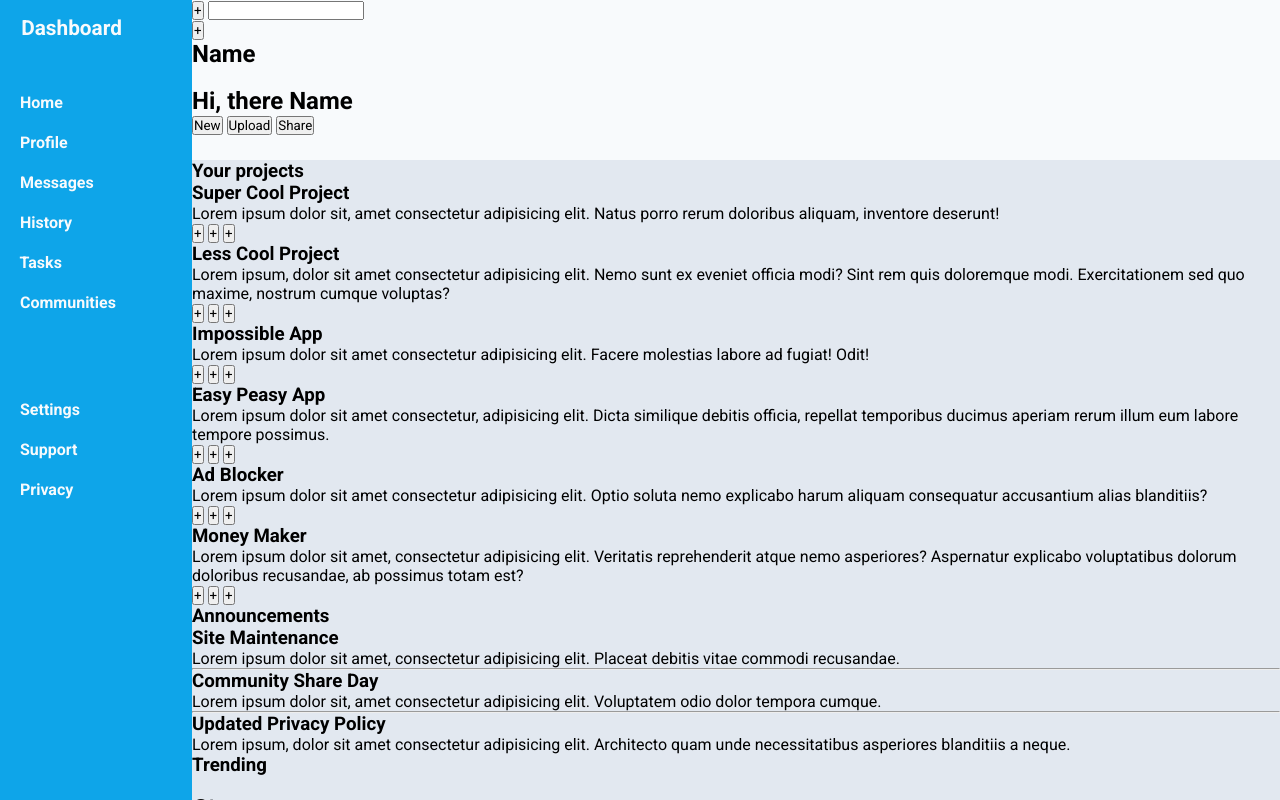
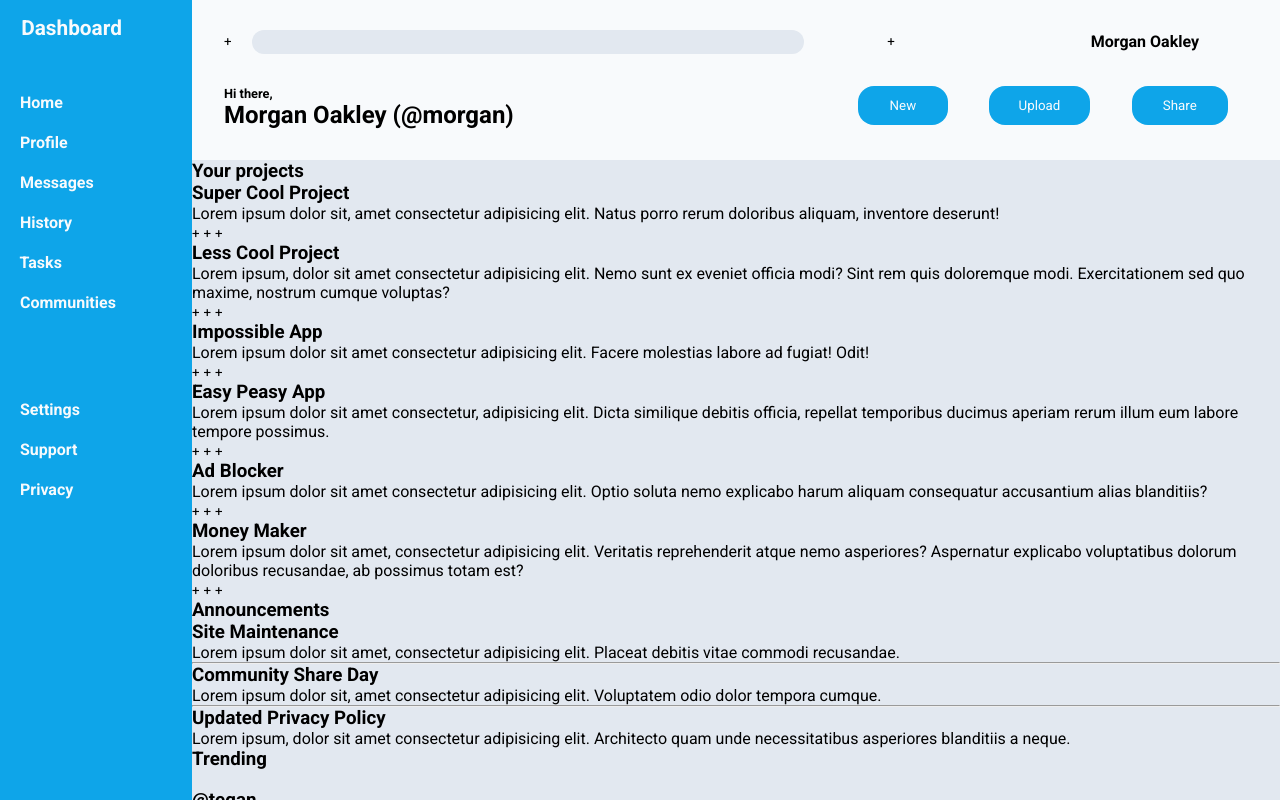
Before and after one commit to Lits00/TOP-Dashboard, a plain HTML site: page index.html in a window 1280 px wide. Drawn offline with Linux system fonts and the light colour scheme.

Commit message:
Modified header section

```diff
--- a/index.html
+++ b/index.html
@@ -13,31 +13,29 @@
         <!-- HEADER -->
         <section class="header">
 
-            <div class="top">
             <div class="top-left">
-                    <button class="search-button"><img src="" alt="">+</button>
+                <button class="btn search-btn"><img src="" alt="">+</button>
                 <input type="search" name="searchbar" id="searchbar">
             </div>
 
             <div class="top-right">
-                    <button class="notification"><img src="" alt="">+</button>
+                <button class="btn notification"><img src="" alt="">+</button>
                 <img src="" alt="" class="profile-pic">
-                    <h2 class="profile-name">Name</h2>
-                </div>
+                <h2 class="profile-name1">Morgan Oakley</h2>
             </div>
 
-            <div class="left">
+            <div class="bottom-left">
                 <img src="" alt="" class="profile-pic">
-                <h2 class="profile-name">
-                    <span class="greetings">Hi, there</span>
-                    Name
+                <h2 class="profile-name2">
+                    <span class="greetings">Hi there,</span>
+                    Morgan Oakley (@morgan)
                 </h2>
             </div>
 
-            <div class="right">
-                <button>New</button>
-                <button>Upload</button>
-                <button>Share</button>
+            <div class="bottom-right">
+                <button class="btn header-btn">New</button>
+                <button class="btn header-btn">Upload</button>
+                <button class="btn header-btn">Share</button>
             </div>
 
         </section>
@@ -53,42 +51,42 @@
             </div>
 
             <div class="selections">
-                <button class="side-btn">
+                <button class="btn side-btn">
                     <span class="dashboard-icons"><img src="" alt=""></span>
                     Home
                 </button>
-                <button class="side-btn">
+                <button class="btn side-btn">
                     <span class="dashboard-icons"><img src="" alt=""></span>
                     Profile
                 </button>
-                <button class="side-btn">
+                <button class="btn side-btn">
                     <span class="dashboard-icons"><img src="" alt=""></span>
                     Messages
                 </button>
-                <button class="side-btn">
+                <button class="btn side-btn">
                     <span class="dashboard-icons"><img src="" alt=""></span>
                     History
                 </button>
-                <button class="side-btn">
+                <button class="btn side-btn">
                     <span class="dashboard-icons"><img src="" alt=""></span>
                     Tasks
                 </button>
-                <button class="side-btn">
+                <button class="btn side-btn">
                     <span class="dashboard-icons"><img src="" alt=""></span>
                     Communities
                 </button>
             </div>
 
             <div class="settings">
-                <button class="side-btn">
+                <button class="btn side-btn">
                     <span class="dashboard-icons"><img src="" alt=""></span>
                     Settings
                 </button>
-                <button class="side-btn">
+                <button class="btn side-btn">
                     <span class="dashboard-icons"><img src="" alt=""></span>
                     Support
                 </button>
-                <button class="side-btn">
+                <button class="btn side-btn">
                     <span class="dashboard-icons"><img src="" alt=""></span>
                     Privacy
                 </button>
@@ -109,9 +107,9 @@
                         <h3 class="project-name">Super Cool Project</h3>
                         <p class="project-txt">Lorem ipsum dolor sit, amet consectetur adipisicing elit. Natus porro rerum doloribus aliquam, inventore deserunt!</p>
                         <div class="project-btns">
-                            <button class="project-btn star"><img src="" alt="">+</button>
-                            <button class="project-btn view"><img src="" alt="">+</button>
-                            <button class="project-btn share"><img src="" alt="">+</button>
+                            <button class="btn project-btn star"><img src="" alt="">+</button>
+                            <button class="btn project-btn view"><img src="" alt="">+</button>
+                            <button class="btn project-btn share"><img src="" alt="">+</button>
                         </div>
                     </div>
 
@@ -119,9 +117,9 @@
                         <h3 class="project-name">Less Cool Project</h3>
                         <p class="project-txt">Lorem ipsum, dolor sit amet consectetur adipisicing elit. Nemo sunt ex eveniet officia modi? Sint rem quis doloremque modi. Exercitationem sed quo maxime, nostrum cumque voluptas?</p>
                         <div class="project-btns">
-                            <button class="project-btn star"><img src="" alt="">+</button>
-                            <button class="project-btn view"><img src="" alt="">+</button>
-                            <button class="project-btn share"><img src="" alt="">+</button>
+                            <button class="btn project-btn star"><img src="" alt="">+</button>
+                            <button class="btn project-btn view"><img src="" alt="">+</button>
+                            <button class="btn project-btn share"><img src="" alt="">+</button>
                         </div>
                     </div>
 
@@ -129,9 +127,9 @@
                         <h3 class="project-name">Impossible App</h3>
                         <p class="project-txt">Lorem ipsum dolor sit amet consectetur adipisicing elit. Facere molestias labore ad fugiat! Odit!</p>
                         <div class="project-btns">
-                            <button class="project-btn star"><img src="" alt="">+</button>
-                            <button class="project-btn view"><img src="" alt="">+</button>
-                            <button class="project-btn share"><img src="" alt="">+</button>
+                            <button class="btn project-btn star"><img src="" alt="">+</button>
+                            <button class="btn project-btn view"><img src="" alt="">+</button>
+                            <button class="btn project-btn share"><img src="" alt="">+</button>
                         </div>
                     </div>
 
@@ -139,9 +137,9 @@
                         <h3 class="project-name">Easy Peasy App</h3>
                         <p class="project-txt">Lorem ipsum dolor sit amet consectetur, adipisicing elit. Dicta similique debitis officia, repellat temporibus ducimus aperiam rerum illum eum labore tempore possimus.</p>
                         <div class="project-btns">
-                            <button class="project-btn star"><img src="" alt="">+</button>
-                            <button class="project-btn view"><img src="" alt="">+</button>
-                            <button class="project-btn share"><img src="" alt="">+</button>
+                            <button class="btn project-btn star"><img src="" alt="">+</button>
+                            <button class="btn project-btn view"><img src="" alt="">+</button>
+                            <button class="btn project-btn share"><img src="" alt="">+</button>
                         </div>
                     </div>
 
@@ -149,9 +147,9 @@
                         <h3 class="project-name">Ad Blocker</h3>
                         <p class="project-txt">Lorem ipsum dolor sit amet consectetur adipisicing elit. Optio soluta nemo explicabo harum aliquam consequatur accusantium alias blanditiis?</p>
                         <div class="project-btns">
-                            <button class="project-btn star"><img src="" alt="">+</button>
-                            <button class="project-btn view"><img src="" alt="">+</button>
-                            <button class="project-btn share"><img src="" alt="">+</button>
+                            <button class="btn project-btn star"><img src="" alt="">+</button>
+                            <button class="btn project-btn view"><img src="" alt="">+</button>
+                            <button class="btn project-btn share"><img src="" alt="">+</button>
                         </div>
                     </div>
 
@@ -159,9 +157,9 @@
                         <h3 class="project-name">Money Maker</h3>
                         <p class="project-txt">Lorem ipsum dolor sit amet, consectetur adipisicing elit. Veritatis reprehenderit atque nemo asperiores? Aspernatur explicabo voluptatibus dolorum doloribus recusandae, ab possimus totam est?</p>
                         <div class="project-btns">
-                            <button class="project-btn star"><img src="" alt="">+</button>
-                            <button class="project-btn view"><img src="" alt="">+</button>
-                            <button class="project-btn share"><img src="" alt="">+</button>
+                            <button class="btn project-btn star"><img src="" alt="">+</button>
+                            <button class="btn project-btn view"><img src="" alt="">+</button>
+                            <button class="btn project-btn share"><img src="" alt="">+</button>
                         </div>
                     </div>
 
--- a/style.css
+++ b/style.css
@@ -23,10 +23,76 @@ main{
     overflow: auto;
 }
 
+/* Button effects */
+.btn{
+    background-color: inherit;
+    border: none;
+    transition: transform 0.3s ease-in-out;
+}
+
+.btn:hover{
+    cursor: pointer;
+    transform: scale(1.2);
+}
+
 /* HEADER */
 .header{
     background-color: var(--white);
     grid-area: 1/2/2/3;
+    display: grid;
+    grid-template-columns: 60% 40%;
+    grid-template-rows: 40% 60%;
+    padding: 1rem 2rem;
+}
+
+.top-left{
+    grid-area: 1/1/2/2;
+    margin: auto 0;
+}
+
+#searchbar{
+    height: 1.5rem;
+    width: 90%;
+    border: none;
+    border-radius: 1rem;
+    background-color: var(--gray);
+    margin-left: 1rem;
+}
+
+.top-right{
+    grid-area: 1/2/2/3;
+    align-items: center;
+    justify-items: center;
+}
+
+.top-right, .bottom-right{
+    display: grid;
+    grid-template-columns: repeat(3, auto);
+}
+
+.bottom-right{
+    place-items: center;
+}
+
+.profile-name1{
+    font-size: 1rem;
+}
+
+.greetings{
+    font-size: .8rem;
+    display: block;
+}
+
+.profile-name2{
+    font-size: 1.5rem;
+}
+
+.header-btn{
+    background-color: var(--blue) !important;
+    border-radius: 1rem;
+    color: var(--white);
+    height: 50%;
+    width: 70%;
 }
 
 /* DASHBOARD */
@@ -53,18 +119,9 @@ main{
 }
 
 .side-btn{
-    background-color: inherit;
-    border: none;
     color: var(--white);
     font-weight: bold;
     font-size: 1rem;
-    padding: 0;
-    transition: transform 0.3s ease-in-out;
-}
-
-.side-btn:hover{
-    cursor: pointer;
-    transform: scale(1.2);
 }
 
 /* MAINT CONTENT */
```
Lines whose indentation alone changed are shown as unchanged.
